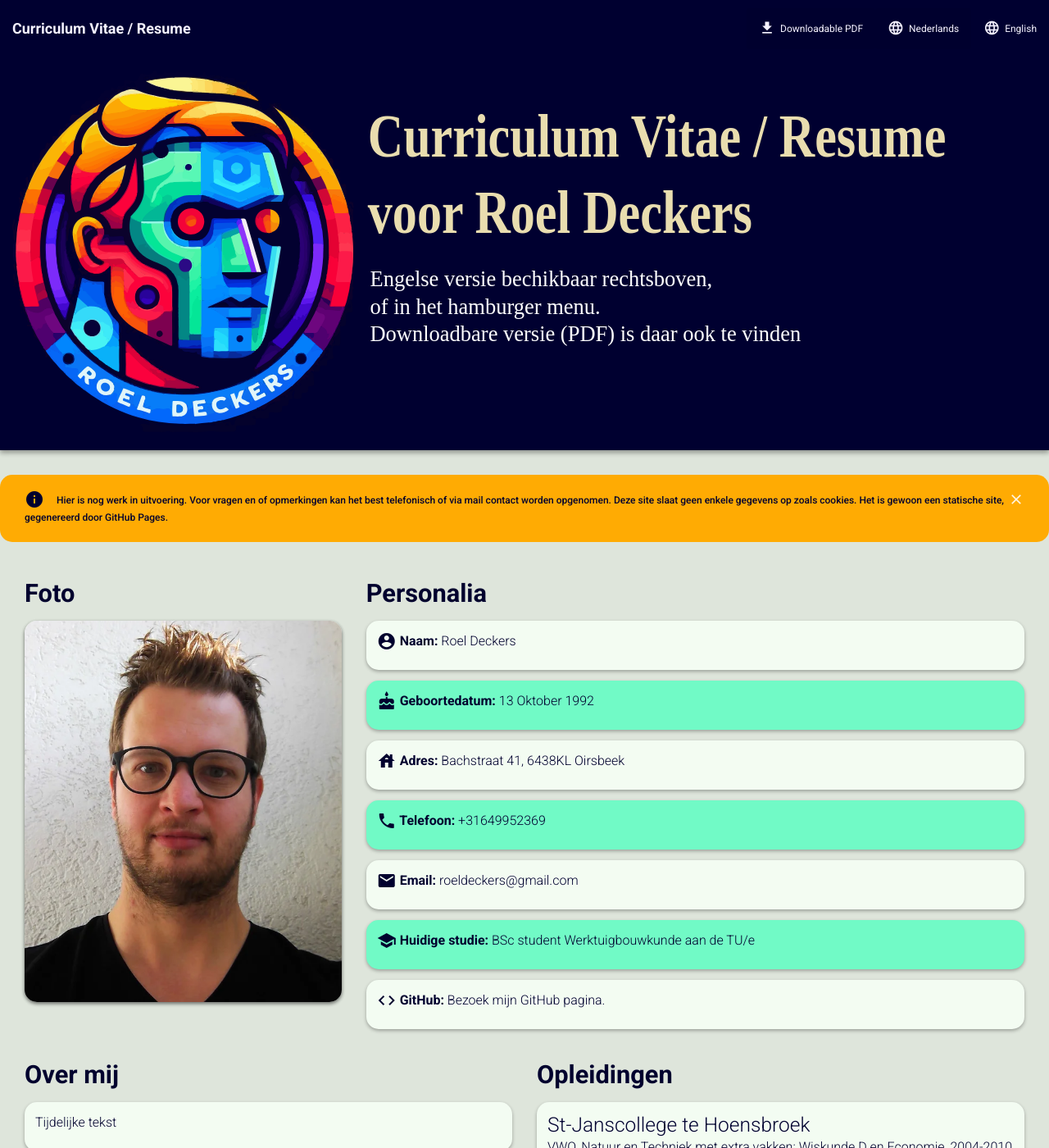
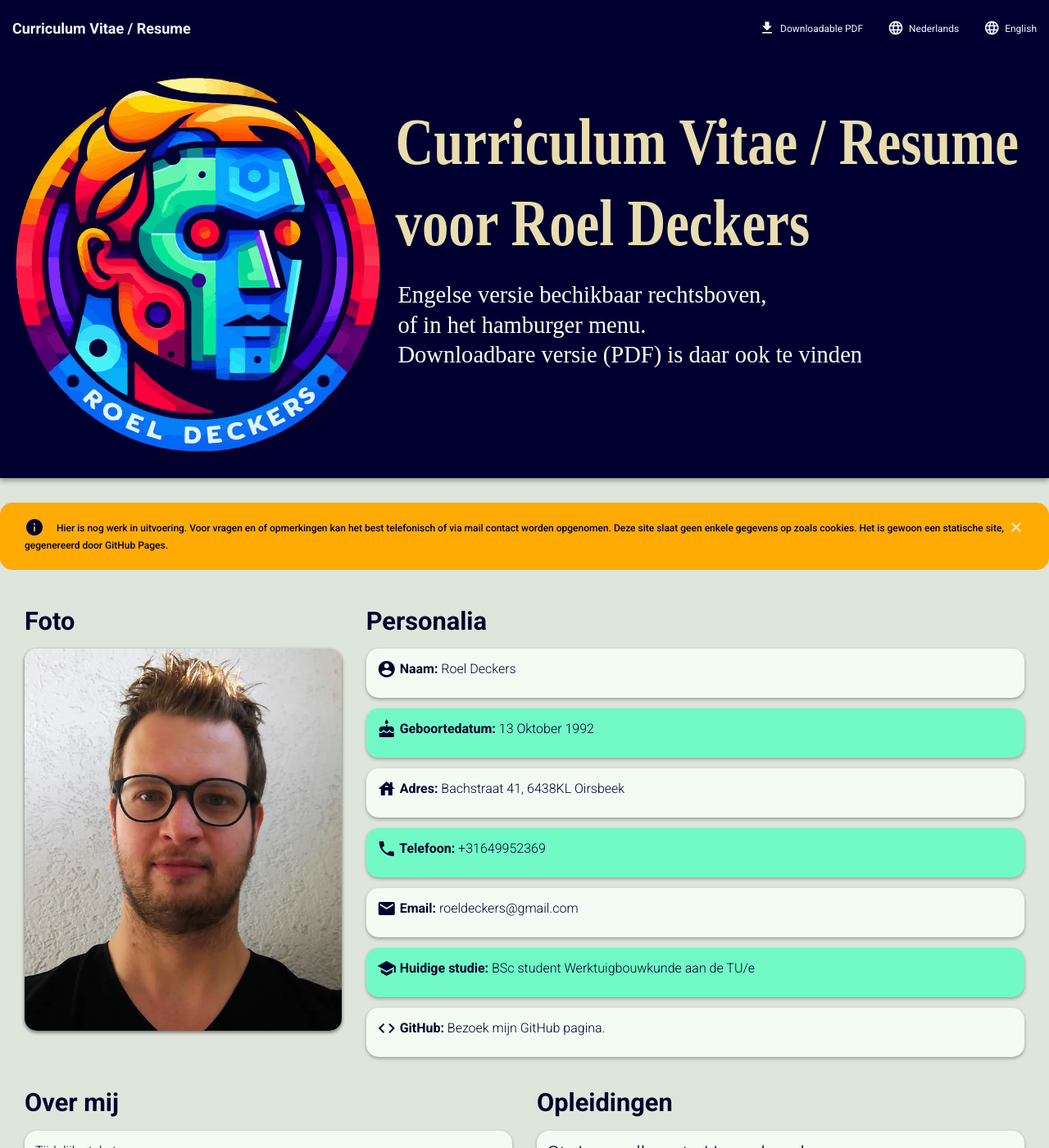
Before and after one commit to RoelD/CV, a Jekyll site: the page built from index.html, in a window 1280 px wide and 1400 px high. Shown: the whole window at 82% size. Built offline with Jekyll 4.4.1, drawn with Linux system fonts in a browser that asks for light colours.

Commit message:
Update style.css

```diff
--- a/assets/css/style.css
+++ b/assets/css/style.css
@@ -200,3 +200,8 @@ a:hover {
     padding: 13px 13px;
   }
 }
+
+svg {
+  width: 100% !important;
+  height: 100% !important;
+}
```
